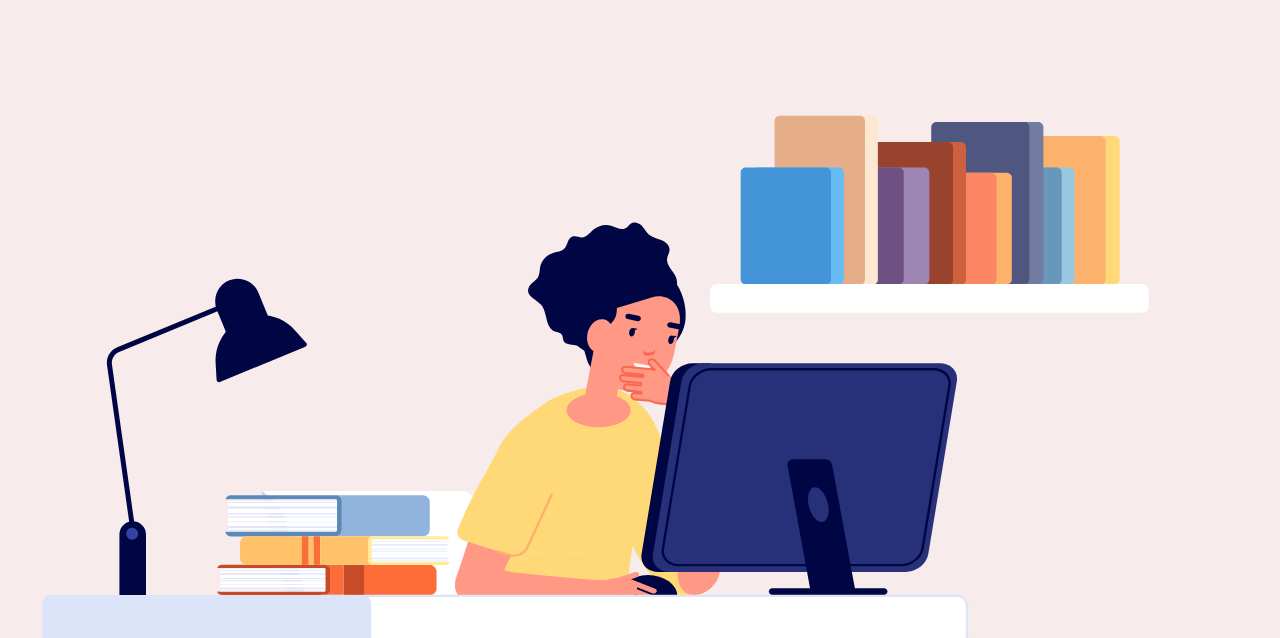
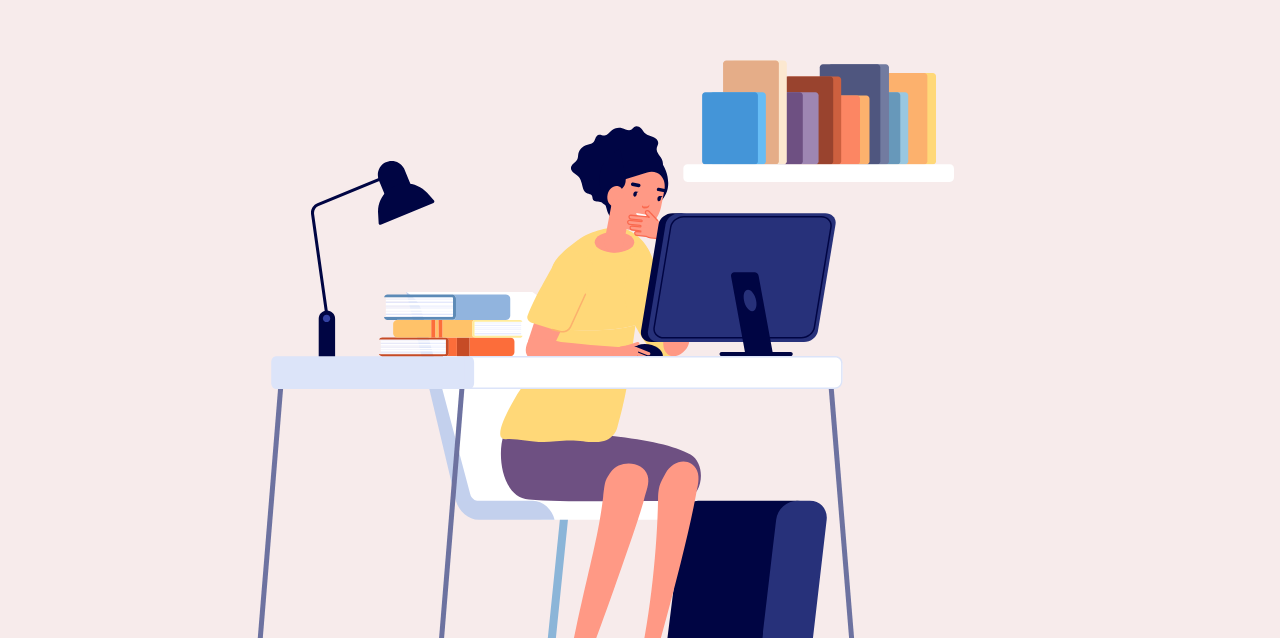
Before and after one commit to flyingfiretruck/sleepystudy, a React app: page / in a window 1280 px wide. Shown: the part 1342-1980 px from the top of the page. Built offline with nearby package versions, Linux system fonts and the light colour scheme; the HTML template or start-up script is replaced by a standard one.

Commit message:
landing page almost done

```diff
--- a/client/components/Landing.jsx
+++ b/client/components/Landing.jsx
@@ -27,6 +27,7 @@ const Landing = () => {
               But you won't lose anything from trying it out!
           </p>
       </div>
+      <Image className="sleeping-image" src="../assets/sleeping.svg" alt="sleeping" />
     </div>
   );
 };
--- a/client/stylesheets/landing.css
+++ b/client/stylesheets/landing.css
@@ -9,6 +9,15 @@
   padding: 3.5em;
   margin: 0vh;
 }
+.studying-image {
+  width: 40rem;
+  display: block;
+  margin-left: auto;
+  margin-right: auto;
+}
+/* .sleeping-image {
+  width: 100vh;
+} */
 @font-face {
   font-family: FrankRuhlLibre-Bold;
   src: url("../../assets/FrankRuhlLibre-Bold.ttf") format("opentype");
```
Also changed, not shown: assets/sleeping.svg (added), 2 other files (tests, documents, lock files or other folders).
